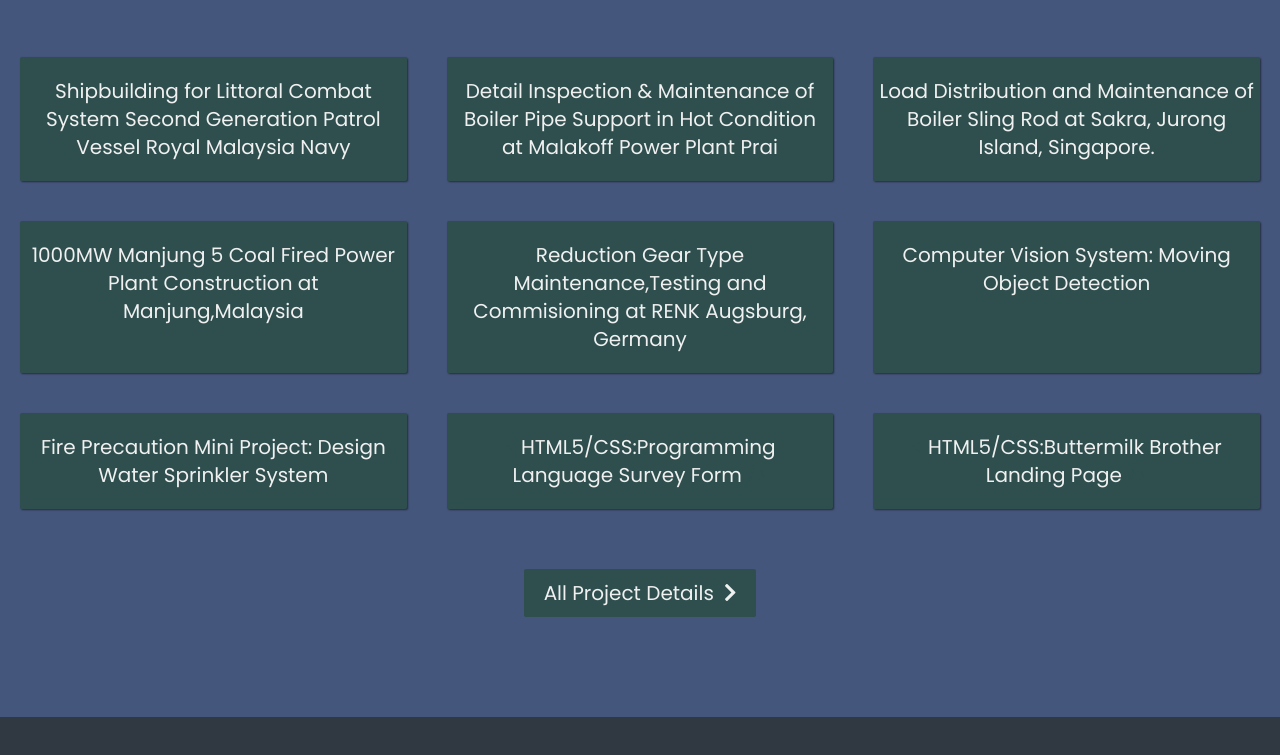
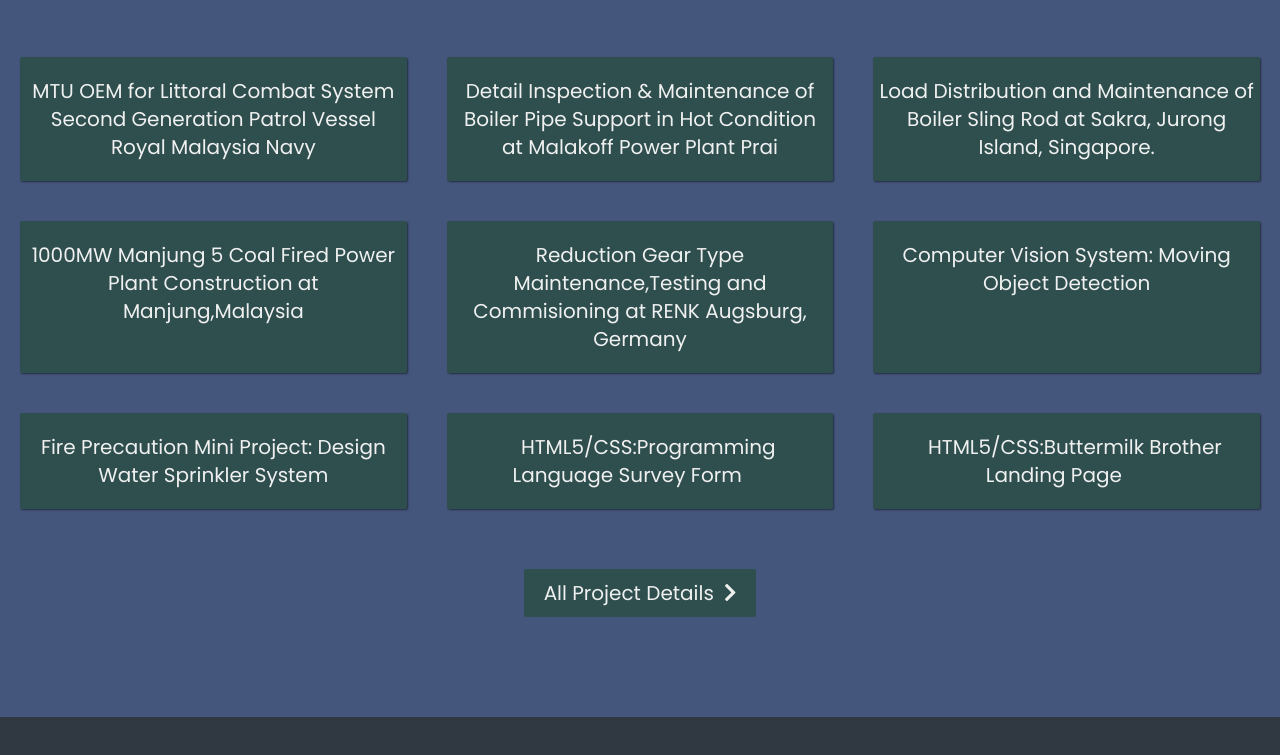
Before and after one commit to haiyi-new/Resume-Landing-Page, a plain HTML site: page index.html in a window 1280 px wide. Shown: the part 1081-1836 px from the top of the page. Drawn offline with Linux system fonts and the light colour scheme; a script that the page names is missing.

Commit message:
commit 2

```diff
--- a/index.html
+++ b/index.html
@@ -61,7 +61,7 @@
 
       <p class="project-title">
 
-        Shipbuilding for Littoral Combat System Second Generation Patrol Vessel Royal Malaysia Navy
+        MTU OEM for Littoral Combat System Second Generation Patrol Vessel Royal Malaysia Navy
 
       </p>
     </a>
```
